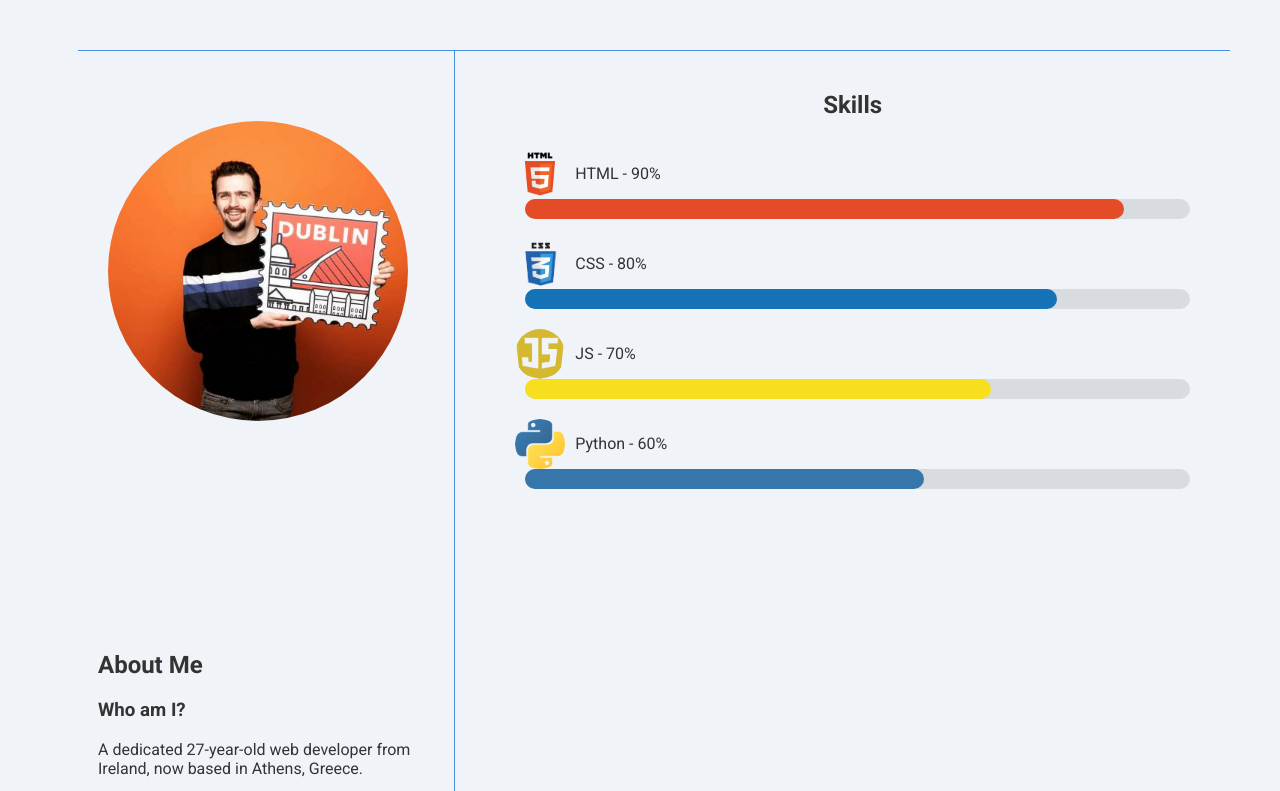
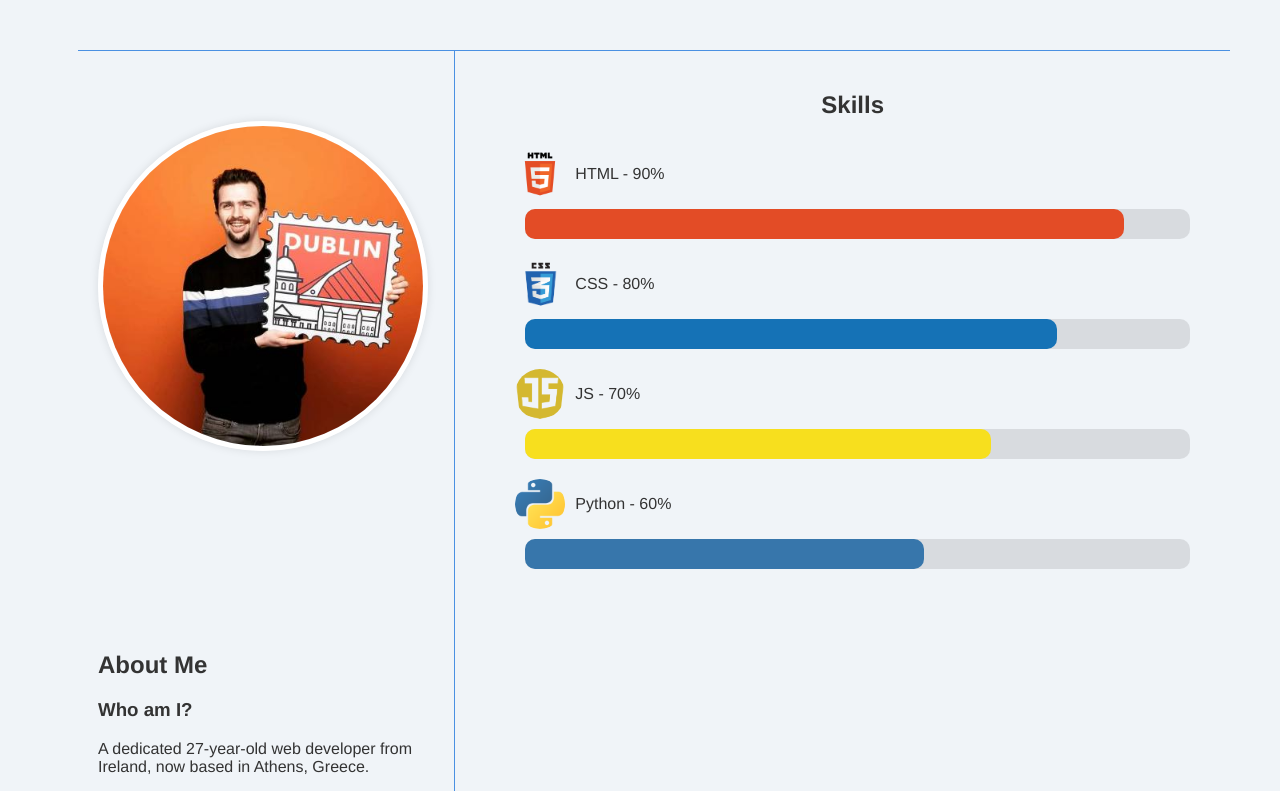
Before and after one commit to DanielMaherDev/CV-2024, a plain HTML site: page index.html in a window 1280 px wide. Shown: the top 791 px of the page. Drawn offline with nearby package versions, Linux system fonts and the light colour scheme.

Commit message:
improve style of skill and profile img animation

```diff
--- a/styles/style.css
+++ b/styles/style.css
@@ -6,7 +6,12 @@
 /* General styles */
 body,
 h1 {
-    font-family: Roboto, sans-serif;
+    font-family: Helvetica, sans-serif;
+}
+
+.profile-pic,
+.skill {
+    cursor: pointer;
 }
 
 body {
@@ -44,17 +49,6 @@ body {
 .footer-content {
     padding: 20px;
     text-align: center;
-}
-
-.profile-pic {
-    width: 320px;
-    height: 480px;
-}
-
-.profile-pic img {
-    width: 300px;
-    height: 300px;
-    border-radius: 50%;
 }
 
 .flip-container {
@@ -96,6 +90,29 @@ body {
     transform: rotateY(180deg);
 }
 
+.profile-pic {
+    position: relative;
+    width: 320px;
+    height: 320px;
+    display: flex;
+    align-items: center;
+    justify-content: center;
+    margin: auto;
+    cursor: pointer;
+    /* Indicates interactivity */
+    border-radius: 50%;
+    border: 5px solid white;
+    /* White circular ring */
+    box-shadow: 0 0 10px rgba(0, 0, 0, 0.1);
+    /* Subtle shadow for effect */
+}
+
+.profile-pic img {
+    width: 100%;
+    height: 100%;
+    border-radius: 50%;
+}
+
 .about-me {
     grid-column: 1 / 2;
     border-right: 1px solid #4A90E2;
@@ -124,6 +141,8 @@ body {
 .skill-info {
     display: flex;
     align-items: center;
+    margin-bottom: 10px;
+
 }
 
 .skill-info img {
@@ -141,7 +160,7 @@ body {
 
 .progress-bar {
     flex-grow: 1;
-    height: 20px;
+    height: 30px;
     background: rgba(0, 0, 0, 0.1);
     position: relative;
     border-radius: 10px;
```
